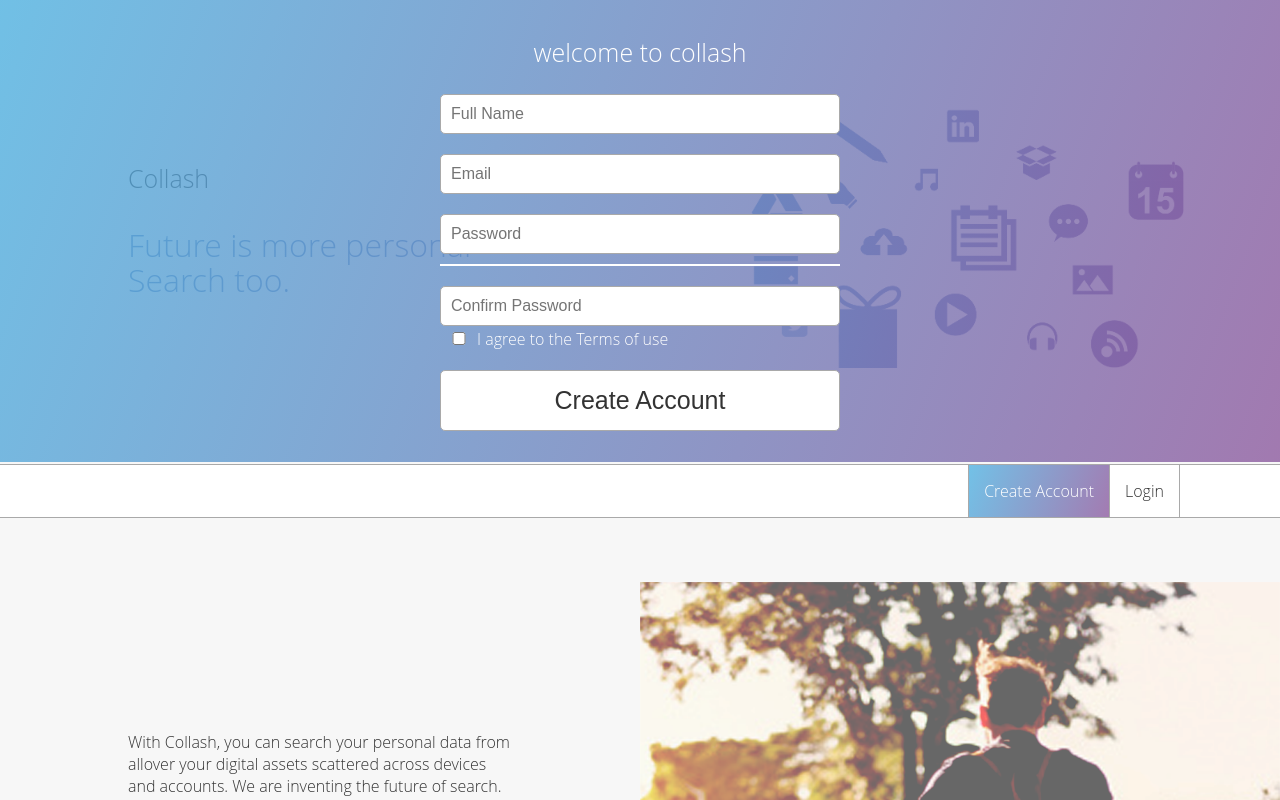
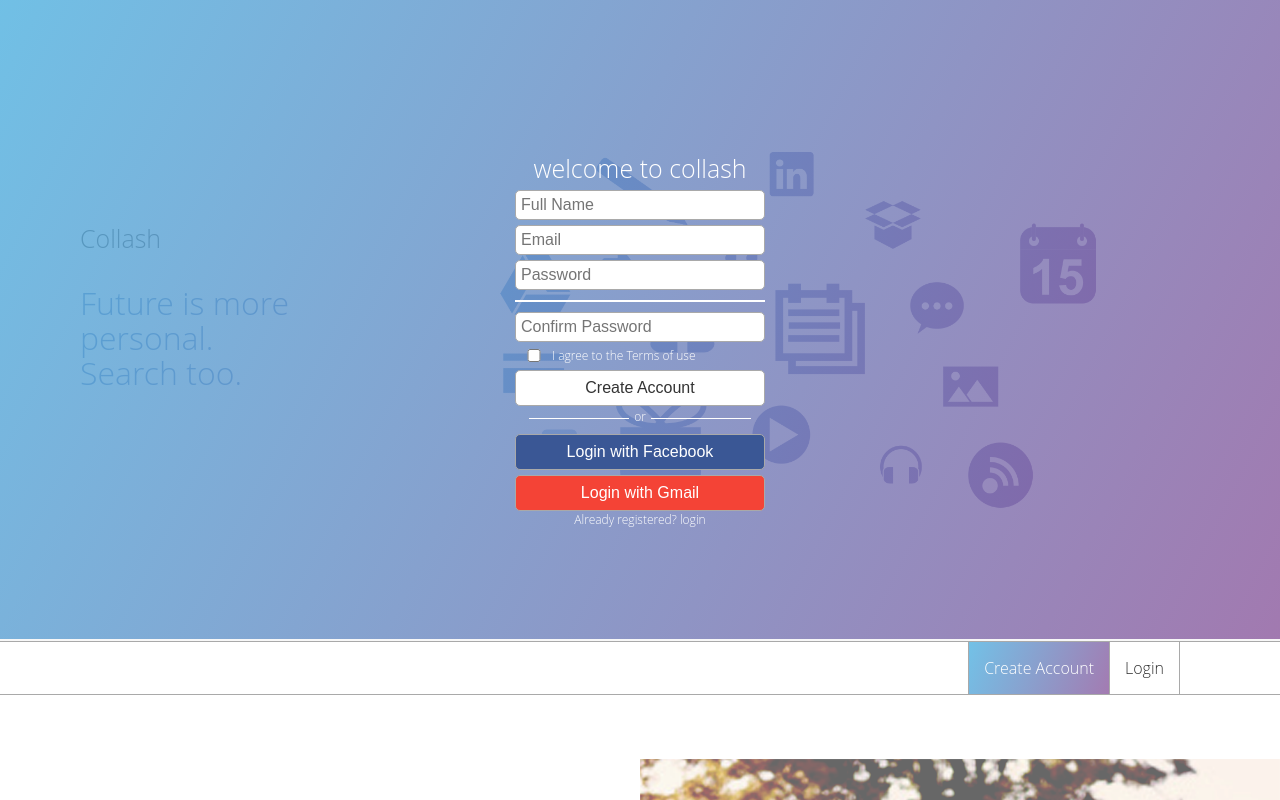
Before and after one commit to vinothpro/collash, a plain HTML site: page app/index.html in a window 1280 px wide. Both pictures are taken after a click on the link "Create Account". Shown: the top 800 px of the page. Drawn offline with nearby package versions, Linux system fonts and the light colour scheme.

Commit message:
UI issues in home page

```diff
--- a/app/css/main.css
+++ b/app/css/main.css
@@ -5,6 +5,9 @@ html, body {
     padding: 0;
     font-weight: 100;
     -webkit-font-smoothing: antialiased;
+}
+.mini-text {
+    font-size: 12px;
 }
 .small-text {
     font-size: 14px;
@@ -146,7 +149,7 @@ ul, li {
     color: #FFFFFF;
 }
 .gray-text {
-    color: #5B5B5B;
+    color: #5a5a5a;;
 }
 .underline {
     text-decoration: underline;
@@ -163,3 +166,20 @@ ul, li {
     color-stop(0%, rgba(79, 178, 225, 0.8)),
     color-stop(100%, rgba(140, 90, 158, 0.8)));
 }
+.floating {
+    position: absolute;
+    left: 0;
+    right: 0;
+    top: 0px;
+    bottom: 0px;
+    margin: auto;
+}
+.facebook a, .gmail a {
+    color: white;
+}
+.facebook {
+    background: #3a5795 !important;
+}
+.gmail {
+    background: #f44336 !important;
+}
--- a/app/templates/home/home-controller.js
+++ b/app/templates/home/home-controller.js
@@ -5,9 +5,22 @@ module.controller("HomeController", ["$scope", function($scope) {
     $scope.navigatePage = function(page) {
         if(this.page !== page) {
             this.page = page;
+            var scrollTo = this.page === "login" ? document.querySelector(".link-panel").offsetTop : 0;
+            window.scrollTo(0, scrollTo);
         }
     }
     $scope.submitLogin = function() {
 
     }
+
+    var header = document.querySelector(".fixed-header");
+    window.onscroll = function() {
+        if(header) {
+            if(window.scrollY >= header.offsetTop) {
+                document.body.classList.add("landing-fixed-header");
+            } else if(window.scrollY < header.offsetTop) {
+                document.body.classList.remove("landing-fixed-header");
+            }
+        }
+    }
 }]);
--- a/app/templates/home/home.css
+++ b/app/templates/home/home.css
@@ -1,13 +1,38 @@
-.home-page .title-panel {
-    padding: 10%;
+.landing-fixed-header .link-panel {
+    position: fixed;
+    top: 0px;
+    right: 0px;
+    left: 0px;
+    height: 54px;
+    z-index: 2;
+}
+.landing-fixed-header .home-page {
+    padding-top: 54px;
+}
+.no-scroll {
+    overflow: hidden;
 }
 .home-page .small-title {
     font-size: 25px;
+    margin: 0px;
+}
+.home-page .banner .title-panel {
+    width: 27%;
+}
+.home-page .banner .banner-panel {
+    width: 69%;
+}
+.home-page .title-panel p {
+    margin-left: 80px;
+}
+.home-page .title-panel p.description {
+    margin: 8em;
 }
 .home-page .big-title {
     font-size: 2em;
     color: #638AC3;
     line-height: 35px;
+    margin: 30px;
 }
 .home-page .link-panel li {
     padding: 15px;
@@ -32,7 +57,7 @@
     padding: 10px;
 }
 .home-page .connect-panel > div img {
-    max-width: 200px;
+    max-width: 100px;
 }
 .home-page .connect-panel > div .description {
     font-size: 14px;
@@ -53,31 +78,38 @@
 .login .overlay-panel.login, .register .overlay-panel.register {
     display: block;
 }
+.overlay-panel.register .container {
+    margin: 2em auto;
+}
 .overlay-panel .container {
-    max-width: 400px;
-    margin: 100px auto;
-    padding: 10px;
+    max-width: 250px;
+    margin: auto;
 }
 .overlay-panel.register {
     bottom: 56px;
 }
-.overlay-panel.register .container {
-    margin: auto;
-}
+
 .overlay-panel form input, .overlay-panel form input[type="checkbox"] {
     margin-top: 3px;
 }
 .overlay-panel form input, .overlay-panel form button {
     background: #FFFFFF;
+    margin-top: 5px;
+    padding: 5px;
+}
+.login form button.first {
     margin-top: 20px;
 }
 .overlay-panel form input[type="submit"], .overlay-panel form button {
     padding: 0px;
 }
 .overlay-panel form input[type="submit"], .overlay-panel form button a {
-    padding: 15px;
+    padding: 8px;
     display: block;
-    font-size: 25px;
+    font-size: 16px;
+}
+.overlay-panel form label {
+    font-size: 12px;
 }
 .overlay-panel form hr {
     border: 0px;
@@ -86,3 +118,20 @@
     margin: 10px 0px;
 }
 /* ends */
+.login .floating {
+    top: 100px
+}
+.register .floating {
+    width: 250px;
+    height: 400px;
+}
+.splitter hr {
+    width: 40%;
+    padding: 0px !important;
+    height: 1px;
+}
+.splitter span {
+    padding: 0px 5px;
+    margin-top: -3px;
+    color: white;
+}
--- a/app/templates/home/home.html
+++ b/app/templates/home/home.html
@@ -3,8 +3,8 @@
     <div class="container">
         <div class="banner two-column v-center">
             <div class="title-panel box">
-                <p class="small-title">Collash</p>
-                <p class="big-title">Future is more personal Search too.</p>
+                <p class="small-title gray-text">Collash</p>
+                <p class="big-title">Future is more personal. Search too.</p>
             </div><div class="banner-panel box t-center">
             <img src="images/banner.png" alt=""/>
         </div>
@@ -12,21 +12,23 @@
 
         <div ng-include src="'../app/templates/register/register.html'"></div>
 
-        <div class="link-panel border-top border-bottom white-bg clear">
-            <ul class="links border-left clear right">
-                <li ng-class="page == 'login' ? 'login-link border-right right selected app-theme-bg' : 'login-link border-right right'"><a href="" ng-click="navigatePage('login')">Login</a></li>
-                <li ng-class="page == 'register' ? 'register-link border-right right selected app-theme-bg' : 'register-link border-right right'"><a href="" ng-click="navigatePage('register')">Create Account</a></li>
-            </ul>
+        <div class="fixed-header">
+            <div class="link-panel border-top border-bottom white-bg clear">
+                <ul class="links border-left clear right">
+                    <li ng-class="page == 'login' ? 'login-link border-right right selected app-theme-bg' : 'login-link border-right right'"><a href="" ng-click="navigatePage('login')">Login</a></li>
+                    <li ng-class="page == 'register' ? 'register-link border-right right selected app-theme-bg' : 'register-link border-right right'"><a href="" ng-click="navigatePage('register')">Create Account</a></li>
+                </ul>
+            </div>
         </div>
     </div>
 
-    <div class="container">
+    <div class="container white-bg">
 
         <div ng-include src="'../app/templates/login/login.html'"></div>
 
-        <div class="banner two-column v-center">
+        <div class="banner-bottom two-column v-center">
             <div class="title-panel box">
-                <p class="description">With Collash, you can search your personal data from allover your digital assets
+                <p class="description small-text gray-text">With Collash, you can search your personal data from allover your digital assets
                     scattered across devices and accounts. We are inventing the future of search. and now, search is more personalized.Yes, this is
                     exactly what you were looking for.</p>
             </div><div class="video-panel box t-center">
@@ -36,24 +38,24 @@
 
         <div class="content-panel t-center">
             <p class="small-title">Being the future of search,</p>
-            <p class="description">Collash stays away from the conventional search and how the results are displayed for the users. Here is where you get the files stored in any of your devides or social media - fast and efficient.</p>
+            <p class="description small-text">Collash stays away from the conventional search and how the results are displayed for the users. Here is where you get the files stored in any of your devides or social media - fast and efficient.</p>
         </div>
 
-        <div class="connect-panel three-column clear">
+        <div class="connect-panel three-column app-theme-light-bg clear border-bottom">
             <div class="connect left box t-center">
                 <p class="title">Anything</p>
                 <img src="images/anything.png" alt="anything"/>
-                <p class="description">Collash stays away from the conventional search and how the results are displayed for the users. Here is where you get the files stored in any of your devides or social media - fast and efficient.</p>
+                <p class="description small-text">Collash stays away from the conventional search and how the results are displayed for the users. Here is where you get the files stored in any of your devides or social media - fast and efficient.</p>
             </div>
             <div class="connect left box t-center">
                 <p class="title">Anytime</p>
                 <img src="images/anytime.png" alt="anything"/>
-                <p class="description">Everything is connected and safe - all the time. Search and find your data even at the most urgent times, whenever you want.</p>
+                <p class="description small-text">Everything is connected and safe - all the time. Search and find your data even at the most urgent times, whenever you want.</p>
             </div>
             <div class="connect left box t-center">
                 <p class="title">Everywhere</p>
                 <img src="images/everywhere.png" alt="anything"/>
-                <p class="description">Search from anywhere in the world. Your personal data are at your fingertip-no matter where your devices are.</p>
+                <p class="description small-text">Search from anywhere in the world. Your personal data are at your fingertip-no matter where your devices are.</p>
             </div>
         </div>
 
--- a/app/templates/login/login.html
+++ b/app/templates/login/login.html
@@ -1,11 +1,20 @@
+
 <div class="overlay-panel login app-theme-bg">
+    <div class="floating">
         <div class="container t-center">
             <p class="t-center small-title white-text">welcome to collash</p>
 
             <form action="">
                 <input type="email" name="email" placeholder="Email" class="round-border" required/>
                 <input type="password" name="password" placeholder="Password" class="round-border" required/>
-            <button class="round-border"><a href="#/main">login</a></button>
+                <button class="round-border first"><a href="#/main">login</a></button>
+                <button class="round-border facebook"><a href="#/main">Join with Facebook</a></button>
+
+                <div class="splitter v-center"><hr/><span class="mini-text">or</span><hr/></div>
+
+                <button class="round-border gmail"><a href="#/main">Join with Gmail</a></button>
+                <div class="mini-text t-center white-text">Create Account</div>
             </form>
         </div>
     </div>
+</div>
--- a/app/templates/register/register.html
+++ b/app/templates/register/register.html
@@ -1,4 +1,5 @@
 <div class="overlay-panel register app-theme-bg">
+    <div class="floating">
         <div class="container t-center">
             <p class="t-center small-title white-text">welcome to collash</p>
 
@@ -9,7 +10,14 @@
                 <hr/>
                 <input type="password" name="confirmPassword" placeholder="Confirm Password" class="round-border" required/>
                 <div class="white-text v-center t-left"><input type="checkbox"/><label>I agree to the Terms of use</label></div>
-            <button class="round-border" ng-click="submitRegister()"><a href="#/main">Create Account</a></button>
+                <button class="round-border first" ng-click="submitRegister()"><a href="#/main">Create Account</a></button>
+
+                <div class="splitter v-center"><hr/><span class="mini-text">or</span><hr/></div>
+
+                <button class="round-border facebook"><a href="#/main">Login with Facebook</a></button>
+                <button class="round-border gmail"><a href="#/main">Login with Gmail</a></button>
+                <div class="mini-text t-center white-text">Already registered? login</div>
             </form>
         </div>
     </div>
+</div>
```
Also changed, not shown: app/index.html (+4 -0 lines). Lines whose indentation alone changed are shown as unchanged.
